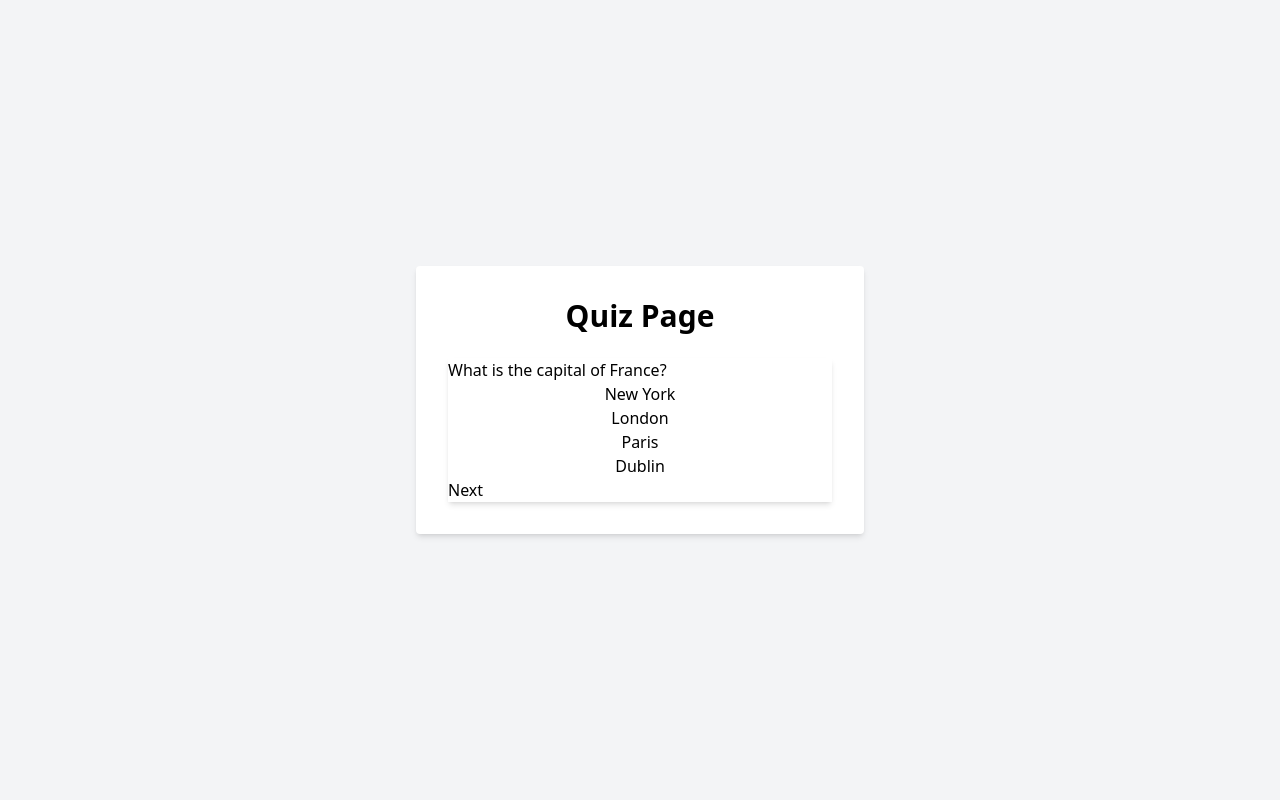
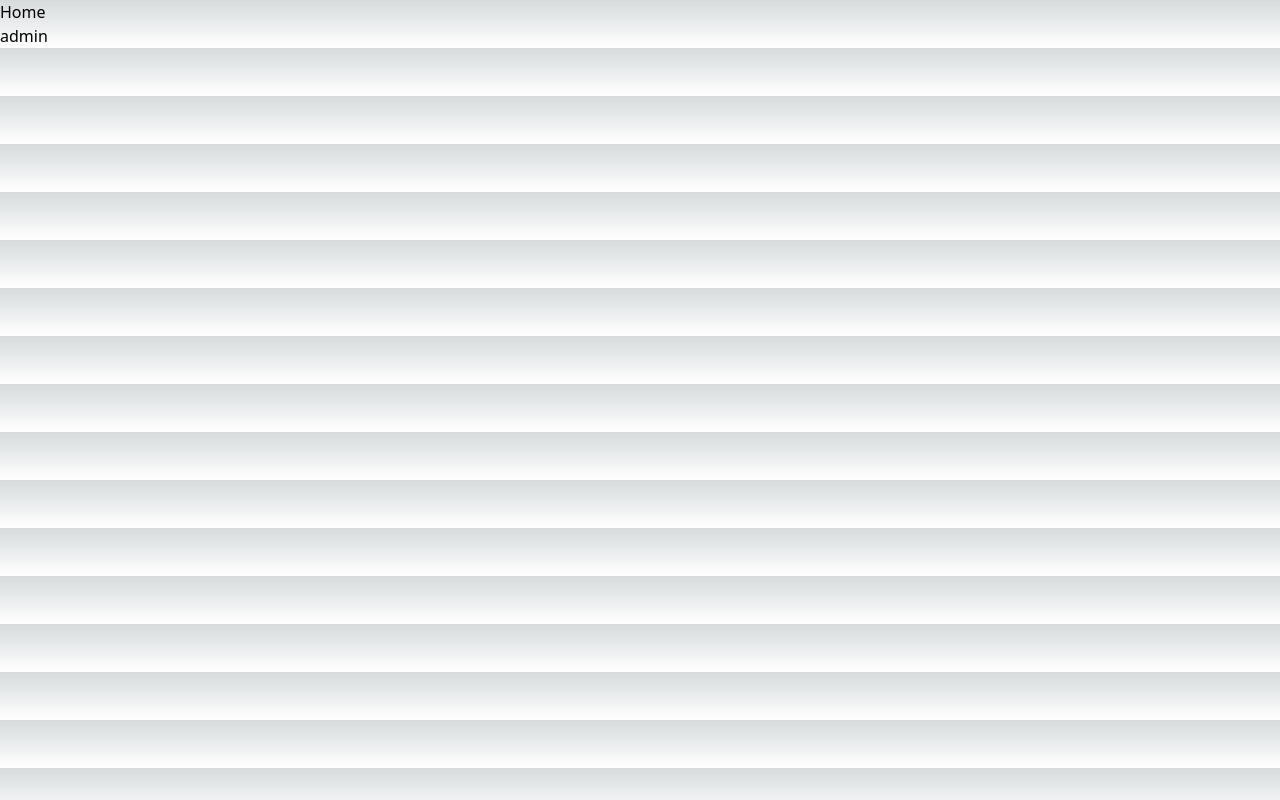
Before and after one commit to peywan/quiz-page, a Next.js app: page / in a window 1280 px wide. Built offline with nearby package versions, Linux system fonts and the light colour scheme.

Commit message:
onsdags arbete, skapat admin sida som är kopplat till main. deleted quiz.js och la til lden i src pages istället.

```diff
--- a/components/quiz.js
+++ /dev/null
@@ -1,73 +0,0 @@
-// This is the component for the quiz-logic to be uses on the user-side (index.js)
-//So its responsible for displaying questions, handling answers, and showing the results.
-import { useState } from "react";
-
-const Quiz = ({ questions }) => {
-  const [currentQuestion, setCurrentQuestion] = useState(0);
-  const [showScore, setShowScore] = useState(false);
-  const [score, setScore] = useState(0);
-
-  const handleAnswerOptionClick = (isCorrect) => {
-    if (isCorrect) {
-      setScore(score + 1);
-    }
-
-    const nextQuestion = currentQuestion + 1;
-    if (nextQuestion < questions.length) {
-      setCurrentQuestion(nextQuestion);
-    } else {
-      setShowScore(true);
-    }
-  };
-
-  return (
-    <div className="quiz p-6 max-w-xl mx-auto bg-gray-800 rounded-lg shadow-md">
-      {showScore ? (
-        <div className="quiz-score text-center text-3xl font-bold text-white">
-          You scored {score} out of {questions.length}
-        </div>
-      ) : (
-        <>
-          <div className="quiz-question text-2xl text-white mb-4">
-            {questions[currentQuestion].questionText}
-          </div>
-          <div className="quiz-answers">
-            {questions[currentQuestion].answerOptions.map(
-              (answerOption, index) => (
-                <button
-                  key={index}
-                  onClick={() =>
-                    handleAnswerOptionClick(answerOption.isCorrect)
-                  }
-                  className="w-full py-2 px-4 mb-2 bg-blue-600 hover:bg-blue-700 text-white rounded"
-                >
-                  {answerOption.answerText}
-                </button>
-              )
-            )}
-          </div>
-          <div className="quiz-controls mt-4">
-            {currentQuestion !== 0 && (
-              <button
-                onClick={() => setCurrentQuestion(currentQuestion - 1)}
-                className="w-[49%] py-3 bg-indigo-600 rounded-lg"
-              >
-                Previous
-              </button>
-            )}
-            {!showScore && (
-              <button
-                onClick={() => setCurrentQuestion(currentQuestion + 1)}
-                className="w-[49%] py-3 bg-indigo-600 rounded-lg ml-2"
-              >
-                Next
-              </button>
-            )}
-          </div>
-        </>
-      )}
-    </div>
-  );
-};
-
-export default Quiz;
--- a/src/pages/_app.js
+++ b/src/pages/_app.js
@@ -1,10 +1,5 @@
 import "@/styles/globals.css";
-//import { QuizProvider } from '/context/QuizContext';
 
 export default function App({ Component, pageProps }) {
-  return (
-    //<QuizProvider>
-    <Component {...pageProps} />
-    //</QuizProvider>
-  );
+  return <Component {...pageProps} />;
 }
--- a/src/pages/admin.js
+++ b/src/pages/admin.js
@@ -1 +1,51 @@
-//This is the page the admin will see when updating the quiz
+//This is the UI for the Admin (what the admin will see)
+import { useState } from "react";
+
+const AdminPage = () => {
+  const [questions, setQuestions] = useState([]);
+  const [newQuestion, setNewQuestion] = useState("");
+
+  const addQuestion = () => {
+    setQuestions([...questions, { id: Date.now(), text: newQuestion }]);
+    setNewQuestion("");
+  };
+
+  const removeQuestion = (id) => {
+    setQuestions(questions.filter((question) => question.id !== id));
+  };
+
+  const updateQuestion = (id, updatedText) => {
+    setQuestions(
+      questions.map((question) =>
+        question.id === id ? { ...question, text: updatedText } : question
+      )
+    );
+  };
+
+  return (
+    <div>
+      <h1>Admin Page</h1>
+      <input
+        type="text"
+        value={newQuestion}
+        onChange={(e) => setNewQuestion(e.target.value)}
+        placeholder="New question"
+      />
+      <button onClick={addQuestion}>Add Question</button>
+      <ul>
+        {questions.map((question) => (
+          <li key={question.id}>
+            <input
+              type="text"
+              defaultValue={question.text}
+              onBlur={(e) => updateQuestion(question.id, e.target.value)}
+            />
+            <button onClick={() => removeQuestion(question.id)}>Remove</button>
+          </li>
+        ))}
+      </ul>
+    </div>
+  );
+};
+
+export default AdminPage;
--- a/src/pages/index.js
+++ b/src/pages/index.js
@@ -1,46 +1,15 @@
-// This will be the Quiz page that the user will see
+//This is the quiz page (our main page and what the user will see)
 
-import Quiz from "../../components/quiz";
-//This is some hardcoded questions just for testing (remove later)
-const questions = [
-  {
-    questionText: "What is the capital of France?",
-    answerOptions: [
-      { answerText: "New York", isCorrect: false },
-      { answerText: "London", isCorrect: false },
-      { answerText: "Paris", isCorrect: true },
-      { answerText: "Dublin", isCorrect: false },
-    ],
-  },
-  {
-    questionText: "What is the capital of France?",
-    answerOptions: [
-      { answerText: "New York", isCorrect: false },
-      { answerText: "London", isCorrect: false },
-      { answerText: "Paris", isCorrect: true },
-      { answerText: "Dublin", isCorrect: false },
-    ],
-  },
-  {
-    questionText: "What is the capital of France?",
-    answerOptions: [
-      { answerText: "New York", isCorrect: false },
-      { answerText: "London", isCorrect: false },
-      { answerText: "Paris", isCorrect: true },
-      { answerText: "Dublin", isCorrect: false },
-    ],
-  },
-];
+import Link from "next/link";
+import AdminPage from "./admin";
 
-const QuizPage = () => {
+export default function Home() {
   return (
-    <div className="min-h-screen bg-gray-100 flex items-center justify-center">
-      <div className="bg-white p-8 rounded shadow-md w-full max-w-md">
-        <h1 className="text-3xl font-bold text-center mb-6">Quiz Page</h1>
-        <Quiz questions={questions} />
-      </div>
-    </div>
+    <>
+      <main>
+        <h1>Home</h1>
+        <Link href="/admin">admin</Link>
+      </main>
+    </>
   );
-};
-
-export default QuizPage;
+}
```
Also changed, not shown: src/pages/quiz.js (added).
